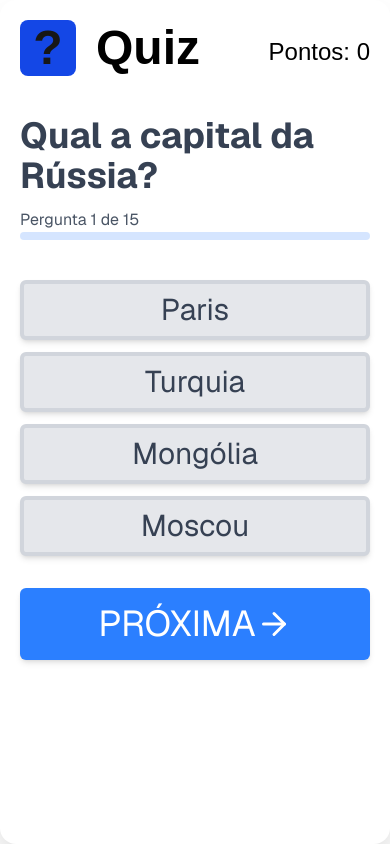
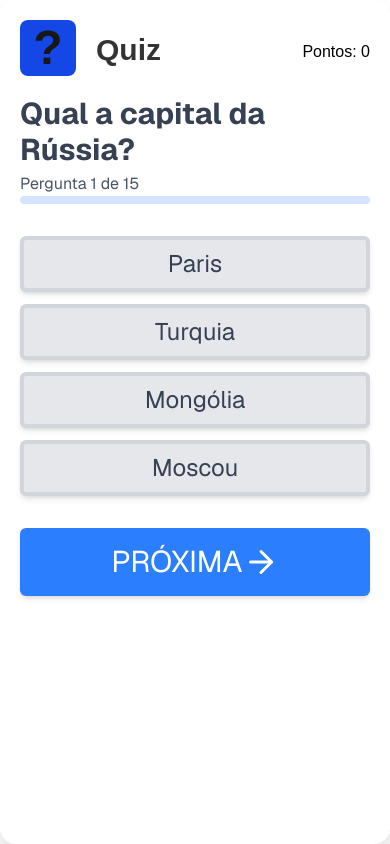
Before and after one commit to bruno-kirashy/the-quiz-app, a Next.js app: page / in a window 390 px wide. Built offline with nearby package versions, Linux system fonts and the light colour scheme.

Commit message:
Adicionado tela final de pontos, e versão de responsividade mobile finalizada.

```diff
--- a/src/app/page.tsx
+++ b/src/app/page.tsx
@@ -9,6 +9,7 @@ const App = () => {
   const [wins , setWins] = useState<number>(0);
   const [clickedAnswer, setClickedAnswer] = useState<number | null>(null);
   const [blockNav, setBlockNav] = useState<boolean>(false);
+  const [openFinishModal, setOpenFinishModal] = useState<boolean>(false);
 
   const phaseUpdate = () => {
     if (phase !== questionsData.length -1) {
@@ -20,12 +21,7 @@ const App = () => {
       setBlockNav(false);
       }
     } else {
-      alert('Fim de jogo!')
-      setPhase(0);
-      setWins(0);
-      setPercentage(0);
-      setClickedAnswer(null);
-      setBlockNav(false);
+      setOpenFinishModal(true);
     }
   }
 
@@ -42,33 +38,40 @@ const App = () => {
     }
   }
 
-
+   const finishGame = () => {
+      setPhase(0);
+      setWins(0);
+      setPercentage(0);
+      setClickedAnswer(null);
+      setBlockNav(false);
+      setOpenFinishModal(false);
+  }
 
 
   return(
-    <section className="w-full h-dvh bg-white/90 flex justify-center items-center">
+    <section className="w-full h-full bg-white/90 flex justify-center items-center md:h-dvh">
       <div className="bg-white shadow-2xl shadow-black-50 h-dvh w-2xl rounded-2xl p-5 md:h-auto md:p-12">
         <div className="w-full flex justify-between">
 
             <div className='flex'>
-              <span className="bg-blue-700 text-5xl font-bold w-14 h-14 mb-10 mr-5 rounded-lg p-5 flex justify-center items-center">
+              <span className="bg-blue-700 text-5xl font-bold w-14 h-14 mr-5 rounded-lg p-5 mb-5 flex justify-center items-center md:mb-10">
                 ?
               </span>
-              <h1 className="text-black font-bold text-5xl pt-1">
+              <h1 className="text-black/80 font-bold text-3xl pt-3 md:text-5xl md:pt-1">
                 Quiz
               </h1>
             </div>
 
-            <h1 className='text-black font-light text-2xl pt-4'>
+            <h1 className='text-black font-light text-md pt-5 md:text-2xl md:pt-4 '>
               Pontos: {wins}
             </h1>
         </div>
 
-        <div className="w-auto mb-10 font-sans">
-            <h1 className="text-gray-700 text-4xl font-bold mb-3">
+        <div className="w-auto font-sans md:mb-10">
+            <h1 className="text-gray-700 text-3xl font-bold mb-1 md:text-4xl md:mb-3">
               {questionsData[phase].question}
             </h1>
-            <p className="text-gray-600">
+            <p className="text-gray-600 text-md">
               Pergunta {phase + 1} de {questionsData.length}
             </p>
 
@@ -82,8 +85,8 @@ const App = () => {
                   <li
                     key={index}
                     onClick={() => handleAnswer(index)}
-                    className={`flex-1 flex justify-center cursor-pointer bg-gray-200 border-4 border-gray-300 shadow-md md:hover:pl-8 md:justify-start transition-all duration-300 rounded-md md:pl-5 py-2 text-3xl
-                    ${clickedAnswer === index ? 'bg-green-500/50 border-green-500/80 shadow-green-500/50' : 'hover:border-blue-400/80 hover:shadow-blue-400/50'}
+                    className={`flex-1 flex justify-center cursor-pointer bg-gray-200 border-4 border-gray-300 shadow-md md:hover:pl-8 md:justify-start transition-all duration-300 rounded-md md:pl-5 py-2 text-2xl md:text-3xl
+                    ${clickedAnswer === index && questionsData[phase].correct === index ? 'bg-green-500/50 border-green-500/80 shadow-green-500/50' : 'hover:border-blue-400/80 hover:shadow-blue-400/50'}
                     ${clickedAnswer === index && questionsData[phase].correct !== index ? 'bg-red-500/50 border-red-500/80 shadow-red-500/50' : ''}`}>
 
                     {item}
@@ -93,12 +96,41 @@ const App = () => {
                 }
 
 
-            <button onClick={phaseUpdate} className="flex-1 flex justify-center items-center cursor-pointer bg-blue-500 shadow-md hover:shadow-blue-400/80 rounded-md text-white text-4xl p-4 mt-5" >
+            <button onClick={phaseUpdate} className="flex-1 flex justify-center items-center cursor-pointer bg-blue-500 shadow-md hover:shadow-blue-400/80 rounded-md text-white text-3xl p-4 mt-5 md:text-4xl" >
               PRÓXIMA
               <ArrowRight className='w-9 h-9'/>
             </button>
 
         </ul>
+
+        {openFinishModal &&
+           <section className="w-full h-dvh bg-white flex justify-center items-center fixed top-0 left-0 right-0 bottom-0">
+              <div className="flex items-center flex-col bg-white shadow-2xl shadow-black-50 h-dvh w-2xl rounded-2xl md:h-auto md:p-12">
+
+                <div className='flex my-[150px] md:my-0'>
+                  <span className="bg-blue-700 text-5xl font-bold w-14 h-14 mb-10 mr-5 rounded-lg p-5 flex justify-center items-center">
+                    ?
+                  </span>
+                  <h1 className="text-black font-bold text-3xl pt-3 md:text-5xl md:pt-1">
+                    Quiz
+                  </h1>
+                </div>
+
+
+
+                <h1 className="text-gray-700 text-2xl font-bold mb-3 md:text-4xl">
+
+                {'Você acertou ' + wins + ' perguntas!'}
+                </h1>
+
+
+                <button onClick={finishGame} className=" flex justify-center items-center cursor-pointer bg-blue-500 shadow-md hover:shadow-blue-400/80 rounded-md text-white text-4xl p-4 mt-5 md:flex-1" >
+                  RECOMEÇAR
+                  <ArrowRight className='w-9 h-9'/>
+                </button>
+              </div>
+           </section>
+        }
       </div>
     </section>
   )
```
